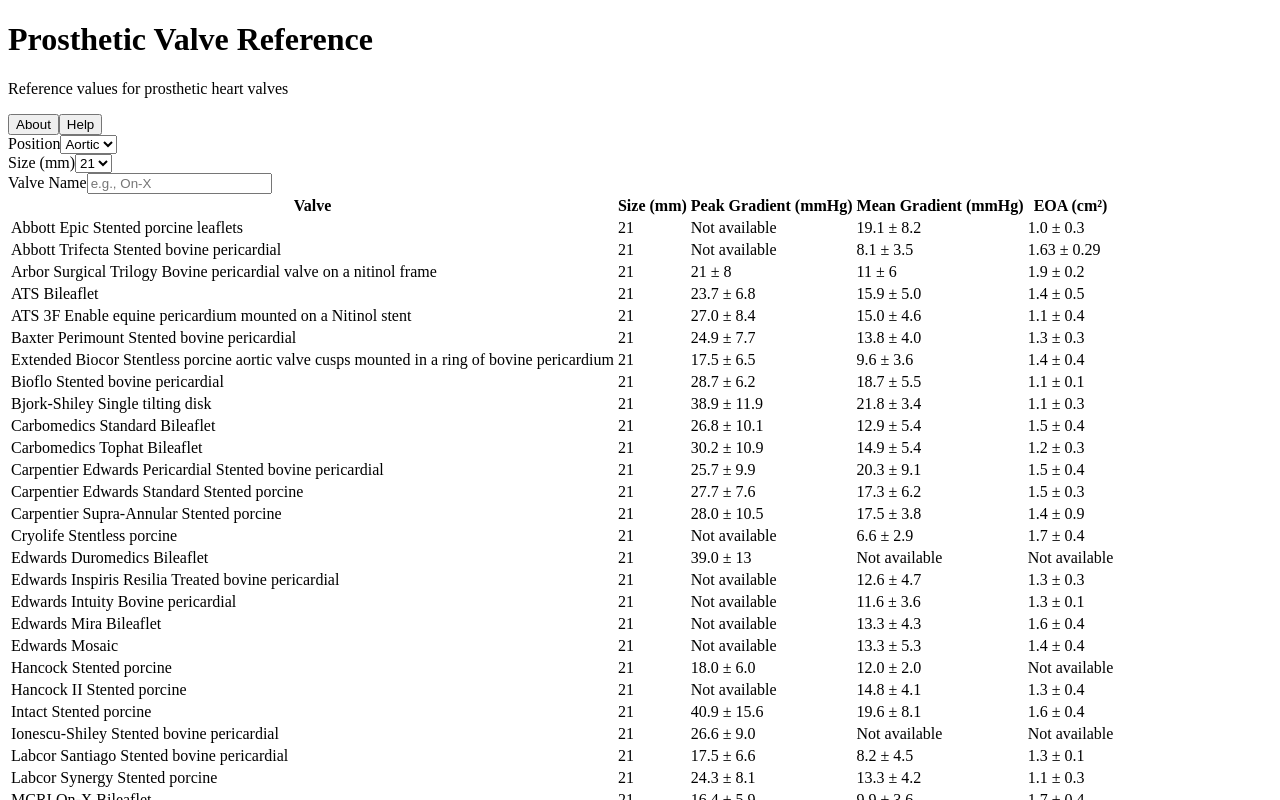
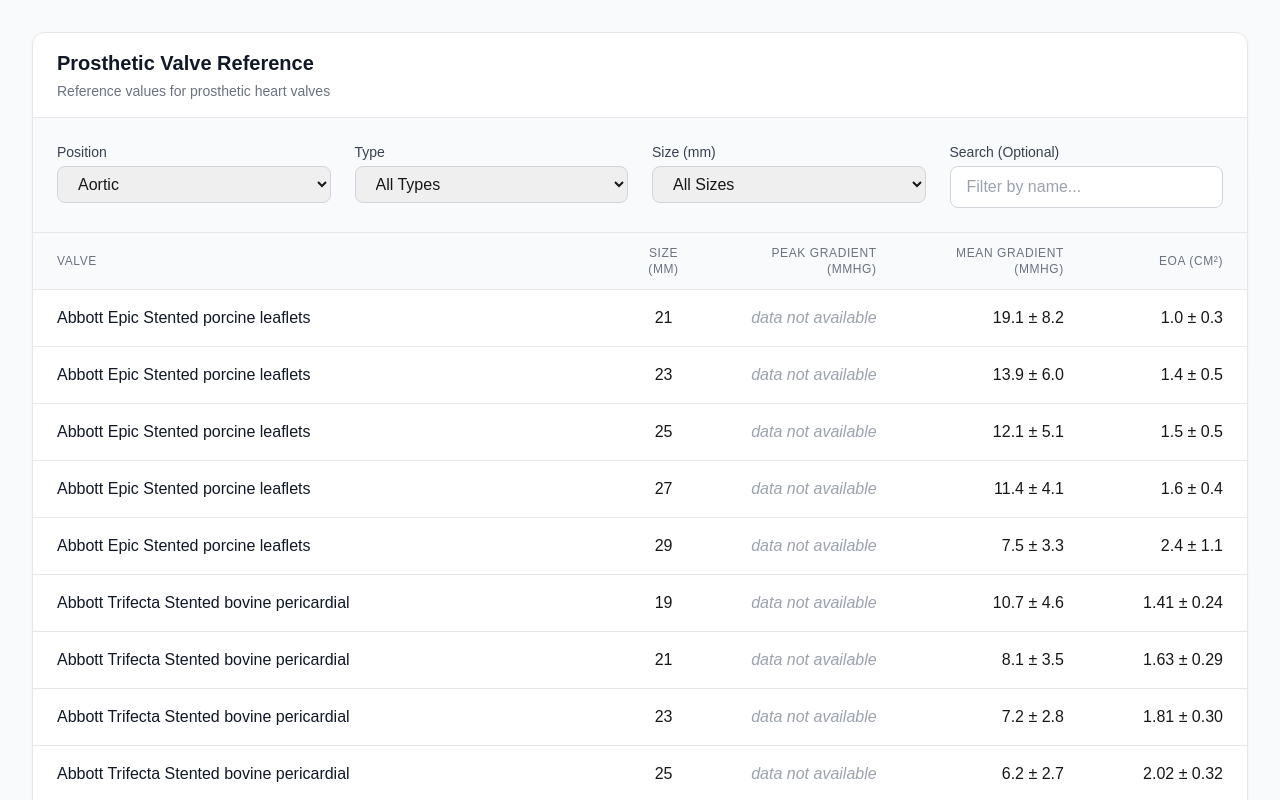
Before and after one commit to parameterz/avr-mvr, a Next.js app: page / in a window 1280 px wide. Shown: the top 800 px of the page. Built offline with nearby package versions, Linux system fonts and the light colour scheme.

Commit message:
added styling, better filtering on valve sizes

```diff
--- a/app/layout.js
+++ b/app/layout.js
@@ -1,4 +1,5 @@
-// app/layout.js
+import './globals.css'
+
 export const metadata = {
   title: 'Prosthetic Valve Reference',
   description: 'Reference values for prosthetic heart valves',
--- a/components/ValveReference.js
+++ b/components/ValveReference.js
@@ -30,52 +30,52 @@
   return (
     <>
       <tr
-        className="hover:bg-gray-50 cursor-pointer"
+        className="hover:bg-gray-50 cursor-pointer transition-colors duration-150"
         onClick={() => setIsExpanded(!isExpanded)}
       >
-        <td className="px-4 py-3 border font-medium">{valve.valve}</td>
-        <td className="px-4 py-3 border text-center">{valve.size}</td>
-        <td className="px-4 py-3 border text-right">
+        <td className="px-6 py-4 border-b font-medium text-gray-900">{valve.valve}</td>
+        <td className="px-6 py-4 border-b text-center">{valve.size}</td>
+        <td className="px-6 py-4 border-b text-right">
           {valve.peakGradient ||
-            <span className="text-gray-400 italic">Not available</span>}
+            <span className="text-gray-400 italic">data not available</span>}
         </td>
-        <td className="px-4 py-3 border text-right">
+        <td className="px-6 py-4 border-b text-right">
           {valve.meanGradient ||
-            <span className="text-gray-400 italic">Not available</span>}
+            <span className="text-gray-400 italic">data not available</span>}
         </td>
-        <td className="px-4 py-3 border text-right">
+        <td className="px-6 py-4 border-b text-right">
           {valve.eoa ||
-            <span className="text-gray-400 italic">Not available</span>}
+            <span className="text-gray-400 italic">data not available</span>}
         </td>
       </tr>
       {isExpanded && (
         <tr className="bg-blue-50">
-          <td colSpan="5" className="px-6 py-4 border">
-            <div className="space-y-3">
+          <td colSpan="5" className="px-6 py-4 border-b">
+            <div className="space-y-4">
               <h4 className="font-medium text-blue-900">
                 Statistical Ranges (95% of values fall within ±2 SD)
               </h4>
               <div className="grid grid-cols-1 md:grid-cols-3 gap-4">
                 {ranges.peakGradient && (
-                  <div className="bg-white p-3 rounded shadow-sm">
-                    <p className="text-sm text-gray-600">Peak Gradient Range</p>
-                    <p className="font-medium">
+                  <div className="bg-white rounded-lg shadow-sm p-4">
+                    <p className="text-sm text-gray-600 mb-1">Peak Gradient Range</p>
+                    <p className="font-medium text-lg">
                       {ranges.peakGradient.low} - {ranges.peakGradient.high} mmHg
                     </p>
                   </div>
                 )}
                 {ranges.meanGradient && (
-                  <div className="bg-white p-3 rounded shadow-sm">
-                    <p className="text-sm text-gray-600">Mean Gradient Range</p>
-                    <p className="font-medium">
+                  <div className="bg-white rounded-lg shadow-sm p-4">
+                    <p className="text-sm text-gray-600 mb-1">Mean Gradient Range</p>
+                    <p className="font-medium text-lg">
                       {ranges.meanGradient.low} - {ranges.meanGradient.high} mmHg
                     </p>
                   </div>
                 )}
                 {ranges.eoa && (
-                  <div className="bg-white p-3 rounded shadow-sm">
-                    <p className="text-sm text-gray-600">EOA Range</p>
-                    <p className="font-medium">
+                  <div className="bg-white rounded-lg shadow-sm p-4">
+                    <p className="text-sm text-gray-600 mb-1">EOA Range</p>
+                    <p className="font-medium text-lg">
                       {ranges.eoa.low} - {ranges.eoa.high} cm²
                     </p>
                   </div>
@@ -91,65 +91,90 @@
 
 export default function ValveReference() {
   const [position, setPosition] = useState("Aortic")
-  const [size, setSize] = useState("21")
+  const [type, setType] = useState("all")
+  const [size, setSize] = useState("all")
   const [searchTerm, setSearchTerm] = useState("")
 
   const valveData = position === "Aortic" ? aorticValveData : mitralValveData
 
-  // Filter valves based on search criteria
-  const filteredValves = valveData.filter(valve =>
-    (valve.size === size) &&
-    (!searchTerm || valve.valve.toLowerCase().includes(searchTerm.toLowerCase()))
-  );
+  // Get available sizes based on current position and type
+  const getAvailableSizes = () => {
+    let availableValves = valveData;
+    if (type !== 'all') {
+      availableValves = availableValves.filter(valve => valve.type === type);
+    }
+    const sizes = [...new Set(availableValves.map(valve => valve.size))]
+      .sort((a, b) => parseInt(a) - parseInt(b));
+    return sizes;
+  };
+    // Handle position change
+    const handlePositionChange = (e) => {
+      setPosition(e.target.value);
+      setSize("all"); // Reset size when position changes
+    };
+
+    // Handle type change
+    const handleTypeChange = (e) => {
+      setType(e.target.value);
+      setSize("all"); // Reset size when type changes
+    };
+
+    // Filter valves
+    const filteredValves = valveData.filter(valve => {
+      if (type !== "all" && valve.type !== type) return false;
+      if (size !== "all" && valve.size !== size) return false;
+      if (searchTerm && !valve.valve.toLowerCase().includes(searchTerm.toLowerCase())) return false;
+      return true;
+    });
 
     return (
       <div className="min-h-screen bg-gradient-to-b from-gray-50 to-white">
-      {/* Header Section */}
-      <header className="bg-white shadow-sm">
-        <div className="max-w-7xl mx-auto px-4 sm:px-6 lg:px-8 py-6">
-          <div className="flex items-center justify-between">
-            <div className="flex items-center space-x-3">
-              <div>
-                <h1 className="text-2xl font-bold text-gray-900">
+        <div className="max-w-7xl mx-auto px-4 sm:px-6 lg:px-8 py-8">
+          <div className="bg-white rounded-xl shadow-sm border border-gray-200">
+            {/* Header */}
+            <div className="px-6 py-4 border-b border-gray-200">
+              <h1 className="text-xl font-semibold text-gray-900">
                 Prosthetic Valve Reference
               </h1>
-                <p className="text-sm text-gray-500 mt-1">
+              <p className="mt-1 text-sm text-gray-500">
                 Reference values for prosthetic heart valves
               </p>
             </div>
-            </div>
 
-            <nav className="hidden md:flex space-x-4">
-              <button className="px-3 py-2 rounded-md text-sm font-medium text-gray-500 hover:text-gray-700 hover:bg-gray-100">
-                About
-              </button>
-              <button className="px-3 py-2 rounded-md text-sm font-medium text-gray-500 hover:text-gray-700 hover:bg-gray-100">
-                Help
-              </button>
-            </nav>
-          </div>
-        </div>
-      </header>
-
-      {/* Main Content */}
-      <main className="max-w-7xl mx-auto px-4 sm:px-6 lg:px-8 py-8">
-        <div className="bg-white rounded-lg shadow">
             {/* Search Controls */}
-          <div className="grid grid-cols-1 md:grid-cols-3 gap-4 p-6">
+            <div className="grid grid-cols-1 md:grid-cols-4 gap-6 p-6 bg-gray-50 border-b border-gray-200">
+              {/* Position */}
               <div>
                 <label className="block text-sm font-medium text-gray-700 mb-1">
                   Position
                 </label>
                 <select
                   value={position}
-                onChange={(e) => setPosition(e.target.value)}
-                className="w-full px-3 py-2 rounded-md border border-gray-300 focus:border-blue-500 focus:ring-1 focus:ring-blue-500"
+                  onChange={handlePositionChange}
+                  className="w-full px-4 py-2 rounded-lg border border-gray-300 focus:ring-2 focus:ring-blue-500 focus:border-blue-500 transition-colors duration-150"
                 >
                   <option value="Aortic">Aortic</option>
                   <option value="Mitral">Mitral</option>
                 </select>
               </div>
 
+              {/* Type */}
+              <div>
+                <label className="block text-sm font-medium text-gray-700 mb-1">
+                  Type
+                </label>
+                <select
+                  value={type}
+                  onChange={handleTypeChange}
+                  className="w-full px-4 py-2 rounded-lg border border-gray-300 focus:ring-2 focus:ring-blue-500 focus:border-blue-500 transition-colors duration-150"
+                >
+                  <option value="all">All Types</option>
+                  <option value="Mechanical">Mechanical</option>
+                  <option value="Tissue">Tissue</option>
+                </select>
+              </div>
+
+              {/* Dynamic Sizes */}
               <div>
                 <label className="block text-sm font-medium text-gray-700 mb-1">
                   Size (mm)
@@ -157,48 +182,60 @@
                 <select
                   value={size}
                   onChange={(e) => setSize(e.target.value)}
-                className="w-full px-3 py-2 rounded-md border border-gray-300 focus:border-blue-500 focus:ring-1 focus:ring-blue-500"
+                  className="w-full px-4 py-2 rounded-lg border border-gray-300 focus:ring-2 focus:ring-blue-500 focus:border-blue-500 transition-colors duration-150"
                 >
-                {[19, 21, 23, 25, 27, 29].map(s => (
+                  <option value="all">All Sizes</option>
+                  {getAvailableSizes().map(s => (
                     <option key={s} value={s.toString()}>{s}</option>
                   ))}
                 </select>
               </div>
 
+              {/* Search */}
               <div>
                 <label className="block text-sm font-medium text-gray-700 mb-1">
-                Valve Name
+                  Search (Optional)
                 </label>
                 <input
                   type="text"
-                placeholder="e.g., On-X"
+                  placeholder="Filter by name..."
                   value={searchTerm}
                   onChange={(e) => setSearchTerm(e.target.value)}
-                className="w-full px-3 py-2 rounded-md border border-gray-300 focus:border-blue-500 focus:ring-1 focus:ring-blue-500"
+                  className="w-full px-4 py-2 rounded-lg border border-gray-300 focus:ring-2 focus:ring-blue-500 focus:border-blue-500 transition-colors duration-150"
                 />
               </div>
             </div>
 
           {/* Results Table */}
-          <div className="overflow-x-auto border-t">
+          <div className="overflow-x-auto">
             <table className="w-full">
               <thead>
                 <tr className="bg-gray-50">
-                  <th className="px-4 py-3 border text-left font-medium text-gray-700">Valve</th>
-                  <th className="px-4 py-3 border text-center font-medium text-gray-700">Size (mm)</th>
-                  <th className="px-4 py-3 border text-right font-medium text-gray-700">Peak Gradient (mmHg)</th>
-                  <th className="px-4 py-3 border text-right font-medium text-gray-700">Mean Gradient (mmHg)</th>
-                  <th className="px-4 py-3 border text-right font-medium text-gray-700">EOA (cm²)</th>
+                  <th className="px-6 py-3 text-left text-xs font-medium text-gray-500 uppercase tracking-wider border-b">
+                    Valve
+                  </th>
+                  <th className="px-6 py-3 text-center text-xs font-medium text-gray-500 uppercase tracking-wider border-b">
+                    Size (mm)
+                  </th>
+                  <th className="px-6 py-3 text-right text-xs font-medium text-gray-500 uppercase tracking-wider border-b">
+                    Peak Gradient (mmHg)
+                  </th>
+                  <th className="px-6 py-3 text-right text-xs font-medium text-gray-500 uppercase tracking-wider border-b">
+                    Mean Gradient (mmHg)
+                  </th>
+                  <th className="px-6 py-3 text-right text-xs font-medium text-gray-500 uppercase tracking-wider border-b">
+                    EOA (cm²)
+                  </th>
                 </tr>
               </thead>
-              <tbody>
+              <tbody className="bg-white divide-y divide-gray-200">
                 {filteredValves.length > 0 ? (
                   filteredValves.map((valve, index) => (
                     <ValveDataRow key={index} valve={valve} />
                   ))
                 ) : (
                   <tr>
-                    <td colSpan="5" className="px-4 py-8 text-center text-gray-500">
+                    <td colSpan="5" className="px-6 py-8 text-center text-gray-500">
                       No matching valves found
                     </td>
                   </tr>
@@ -207,7 +244,7 @@
             </table>
           </div>
         </div>
-      </main>
       </div>
-  )
+    </div>
+  );
 }
```
Lines whose indentation alone changed are shown as unchanged.
